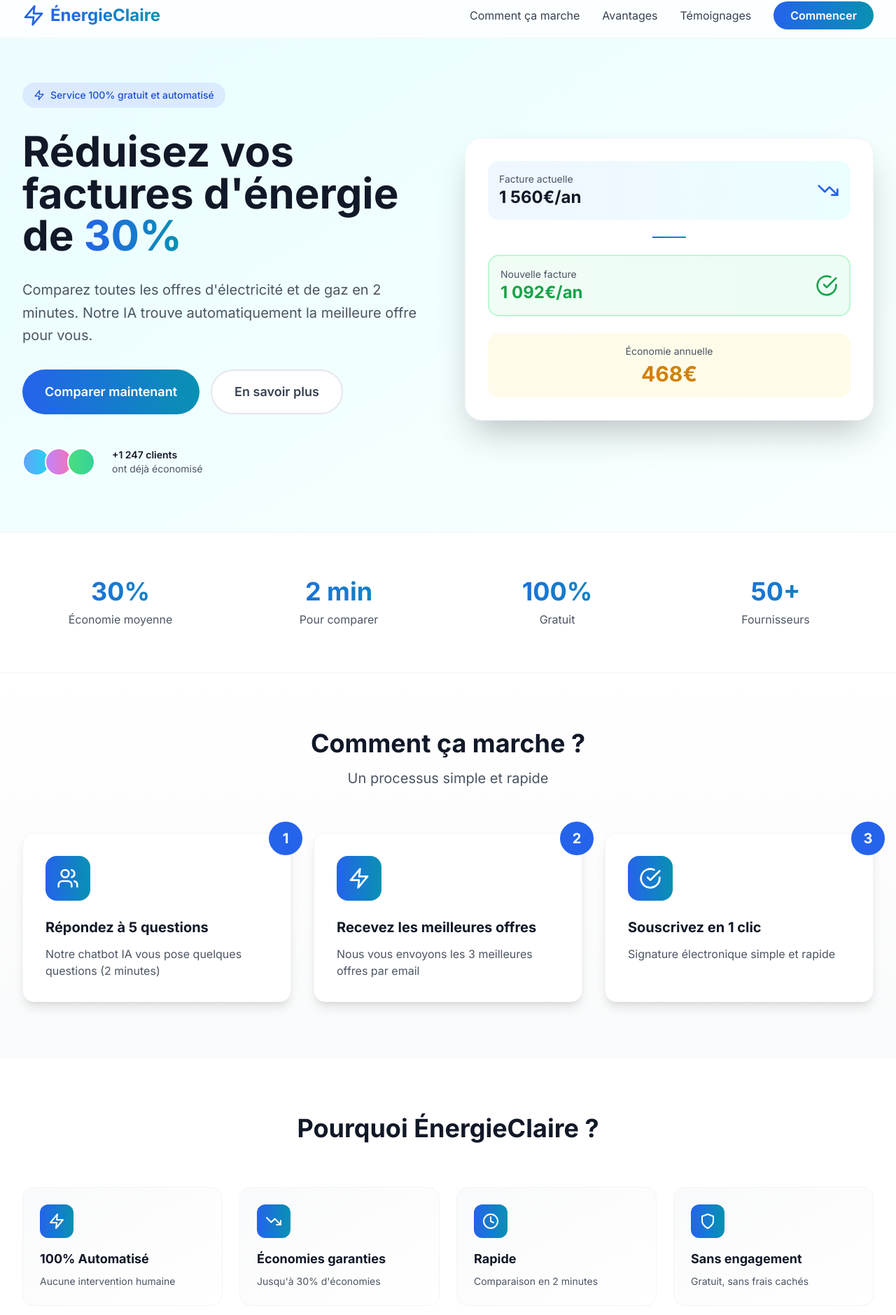
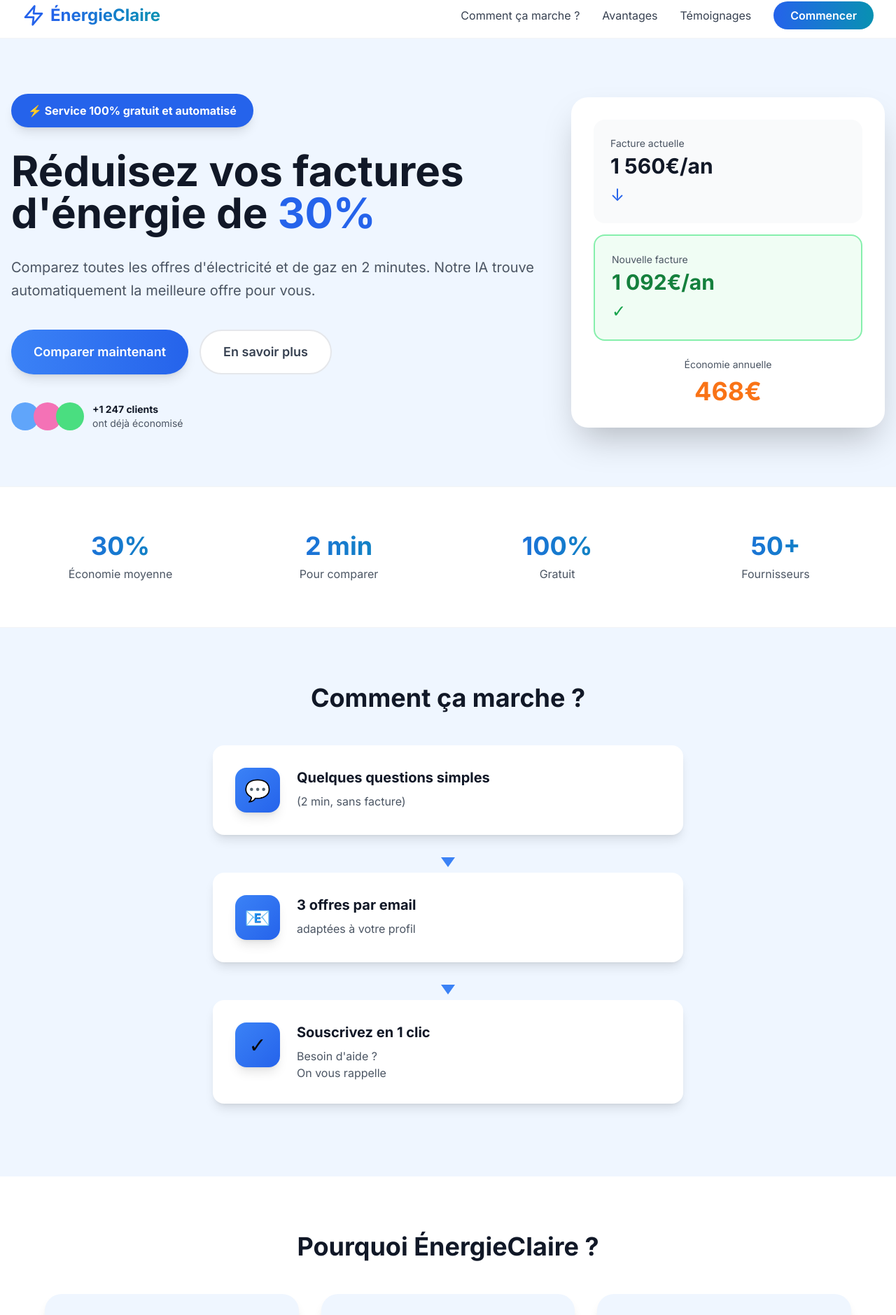
Before and after one commit to nashbridges-pixel/energieclaire, a Next.js app: page / in a window 1280 px wide. Shown: the part 10-1889 px from the top of the page at 70% size. Built offline with nearby package versions, Linux system fonts and the light colour scheme.

Commit message:
Update page.tsx
"Update landing page with new sections"

```diff
--- a/app/page.tsx
+++ b/app/page.tsx
@@ -1,8 +1,9 @@
 'use client'
 
 import { useState } from 'react'
-import { Zap, TrendingDown, Clock, Shield, CheckCircle, Users, Phone, Mail } from 'lucide-react'
+import { Zap, Phone, Mail } from 'lucide-react'
 import Chatbot from '@/components/Chatbot'
+import { HeroSection, CommentCaMarche, PourquoiEnergieClaireSection } from '@/components/NewSections'
 
 export default function Home() {
   const [showChatbot, setShowChatbot] = useState(false)
@@ -20,7 +21,7 @@ export default function Home() {
               </span>
             </div>
             <nav className="hidden md:flex items-center space-x-8">
-              <a href="#comment-ca-marche" className="text-gray-700 hover:text-blue-600 transition">Comment ça marche</a>
+              <a href="#comment-ca-marche" className="text-gray-700 hover:text-blue-600 transition">Comment ça marche ?</a>
               <a href="#avantages" className="text-gray-700 hover:text-blue-600 transition">Avantages</a>
               <a href="#temoignages" className="text-gray-700 hover:text-blue-600 transition">Témoignages</a>
               <button
@@ -34,88 +35,10 @@ export default function Home() {
         </div>
       </header>
 
-      {/* Hero Section */}
-      <section className="pt-32 pb-20 px-4 sm:px-6 lg:px-8 bg-gradient-to-br from-blue-50 via-cyan-50 to-white animate-gradient">
-        <div className="max-w-7xl mx-auto">
-          <div className="grid lg:grid-cols-2 gap-12 items-center">
-            <div className="space-y-8">
-              <div className="inline-flex items-center space-x-2 px-4 py-2 bg-blue-100 rounded-full text-blue-700 text-sm font-medium">
-                <Zap className="w-4 h-4" />
-                <span>Service 100% gratuit et automatisé</span>
-              </div>
-
-              <h1 className="text-5xl lg:text-6xl font-bold text-gray-900 leading-tight">
-                Réduisez vos factures d&apos;énergie de{' '}
-                <span className="bg-gradient-to-r from-blue-600 to-cyan-600 bg-clip-text text-transparent">
-                  30%
-                </span>
-              </h1>
-
-              <p className="text-xl text-gray-600 leading-relaxed">
-                Comparez toutes les offres d&apos;électricité et de gaz en 2 minutes.
-                Notre IA trouve automatiquement la meilleure offre pour vous.
-              </p>
-
-              <div className="flex flex-col sm:flex-row gap-4">
-                <button
-                  onClick={() => setShowChatbot(true)}
-                  className="px-8 py-4 bg-gradient-to-r from-blue-600 to-cyan-600 text-white rounded-full font-semibold text-lg hover:shadow-xl transition transform hover:scale-105"
-                >
-                  Comparer maintenant
-                </button>
-                <button className="px-8 py-4 bg-white border-2 border-gray-200 text-gray-700 rounded-full font-semibold text-lg hover:border-blue-600 hover:text-blue-600 transition">
-                  En savoir plus
-                </button>
-              </div>
-
-              <div className="flex items-center space-x-6 pt-4">
-                <div className="flex -space-x-2">
-                  <div className="w-10 h-10 rounded-full bg-gradient-to-r from-blue-400 to-cyan-400 border-2 border-white"></div>
-                  <div className="w-10 h-10 rounded-full bg-gradient-to-r from-purple-400 to-pink-400 border-2 border-white"></div>
-                  <div className="w-10 h-10 rounded-full bg-gradient-to-r from-green-400 to-emerald-400 border-2 border-white"></div>
-                </div>
-                <div className="text-sm text-gray-600">
-                  <div className="font-semibold text-gray-900">+1 247 clients</div>
-                  <div>ont déjà économisé</div>
-                </div>
-              </div>
-            </div>
-
-            <div className="relative">
-              <div className="relative bg-white rounded-3xl shadow-2xl p-8 border border-gray-100">
-                <div className="space-y-6">
-                  <div className="flex items-center justify-between p-4 bg-gradient-to-r from-blue-50 to-cyan-50 rounded-2xl">
-                    <div>
-                      <div className="text-sm text-gray-600">Facture actuelle</div>
-                      <div className="text-2xl font-bold text-gray-900">1 560€/an</div>
-                    </div>
-                    <TrendingDown className="w-8 h-8 text-blue-600" />
-                  </div>
-
-                  <div className="flex items-center justify-center">
-                    <div className="w-12 h-0.5 bg-gradient-to-r from-blue-600 to-cyan-600"></div>
-                  </div>
-
-                  <div className="flex items-center justify-between p-4 bg-gradient-to-r from-green-50 to-emerald-50 rounded-2xl border-2 border-green-200">
-                    <div>
-                      <div className="text-sm text-gray-600">Nouvelle facture</div>
-                      <div className="text-2xl font-bold text-green-600">1 092€/an</div>
-                    </div>
-                    <CheckCircle className="w-8 h-8 text-green-600" />
-                  </div>
-
-                  <div className="p-4 bg-gradient-to-r from-amber-50 to-yellow-50 rounded-2xl text-center">
-                    <div className="text-sm text-gray-600 mb-1">Économie annuelle</div>
-                    <div className="text-3xl font-bold bg-gradient-to-r from-amber-600 to-yellow-600 bg-clip-text text-transparent">
-                      468€
-                    </div>
-                  </div>
-                </div>
-              </div>
-            </div>
-          </div>
-        </div>
-      </section>
+      {/* Hero Section - NOUVEAU */}
+      <div className="pt-16">
+        <HeroSection />
+      </div>
 
       {/* Stats */}
       <section className="py-16 px-4 sm:px-6 lg:px-8 bg-white border-y border-gray-100">
@@ -138,77 +61,11 @@ export default function Home() {
         </div>
       </section>
 
-      {/* Comment ça marche */}
-      <section id="comment-ca-marche" className="py-20 px-4 sm:px-6 lg:px-8 bg-gradient-to-b from-white to-gray-50">
-        <div className="max-w-7xl mx-auto">
-          <div className="text-center mb-16">
-            <h2 className="text-4xl font-bold text-gray-900 mb-4">Comment ça marche ?</h2>
-            <p className="text-xl text-gray-600 max-w-2xl mx-auto">Un processus simple et rapide</p>
-          </div>
+      {/* Comment ça marche - NOUVEAU */}
+      <CommentCaMarche />
 
-          <div className="grid md:grid-cols-3 gap-8">
-            {[
-              {
-                step: '1',
-                icon: <Users className="w-8 h-8" />,
-                title: 'Répondez à 5 questions',
-                description: 'Notre chatbot IA vous pose quelques questions (2 minutes)'
-              },
-              {
-                step: '2',
-                icon: <Zap className="w-8 h-8" />,
-                title: 'Recevez les meilleures offres',
-                description: 'Nous vous envoyons les 3 meilleures offres par email'
-              },
-              {
-                step: '3',
-                icon: <CheckCircle className="w-8 h-8" />,
-                title: 'Souscrivez en 1 clic',
-                description: 'Signature électronique simple et rapide'
-              },
-            ].map((item, i) => (
-              <div key={i} className="relative">
-                <div className="bg-white rounded-2xl p-8 shadow-lg hover:shadow-xl transition h-full border border-gray-100">
-                  <div className="inline-flex items-center justify-center w-16 h-16 bg-gradient-to-r from-blue-600 to-cyan-600 text-white rounded-2xl mb-6">
-                    {item.icon}
-                  </div>
-                  <div className="absolute -top-4 -right-4 w-12 h-12 bg-blue-600 text-white rounded-full flex items-center justify-center text-xl font-bold">
-                    {item.step}
-                  </div>
-                  <h3 className="text-xl font-bold text-gray-900 mb-3">{item.title}</h3>
-                  <p className="text-gray-600">{item.description}</p>
-                </div>
-              </div>
-            ))}
-          </div>
-        </div>
-      </section>
-
-      {/* Avantages */}
-      <section id="avantages" className="py-20 px-4 sm:px-6 lg:px-8 bg-white">
-        <div className="max-w-7xl mx-auto">
-          <div className="text-center mb-16">
-            <h2 className="text-4xl font-bold text-gray-900 mb-4">Pourquoi ÉnergieClaire ?</h2>
-          </div>
-
-          <div className="grid md:grid-cols-2 lg:grid-cols-4 gap-6">
-            {[
-              { icon: <Zap />, title: '100% Automatisé', description: 'Aucune intervention humaine' },
-              { icon: <TrendingDown />, title: 'Économies garanties', description: "Jusqu'à 30% d'économies" },
-              { icon: <Clock />, title: 'Rapide', description: 'Comparaison en 2 minutes' },
-              { icon: <Shield />, title: 'Sans engagement', description: 'Gratuit, sans frais cachés' },
-            ].map((item, i) => (
-              <div key={i} className="bg-gradient-to-br from-gray-50 to-white p-6 rounded-2xl border border-gray-100 hover:border-blue-200 transition">
-                <div className="w-12 h-12 bg-gradient-to-r from-blue-600 to-cyan-600 text-white rounded-xl flex items-center justify-center mb-4">
-                  {item.icon}
-                </div>
-                <h3 className="text-lg font-bold text-gray-900 mb-2">{item.title}</h3>
-                <p className="text-gray-600 text-sm">{item.description}</p>
-              </div>
-            ))}
-          </div>
-        </div>
-      </section>
+      {/* Pourquoi ÉnergieClaire - NOUVEAU */}
+      <PourquoiEnergieClaireSection />
 
       {/* Témoignages */}
       <section id="temoignages" className="py-20 px-4 sm:px-6 lg:px-8 bg-gradient-to-b from-gray-50 to-white">
```
